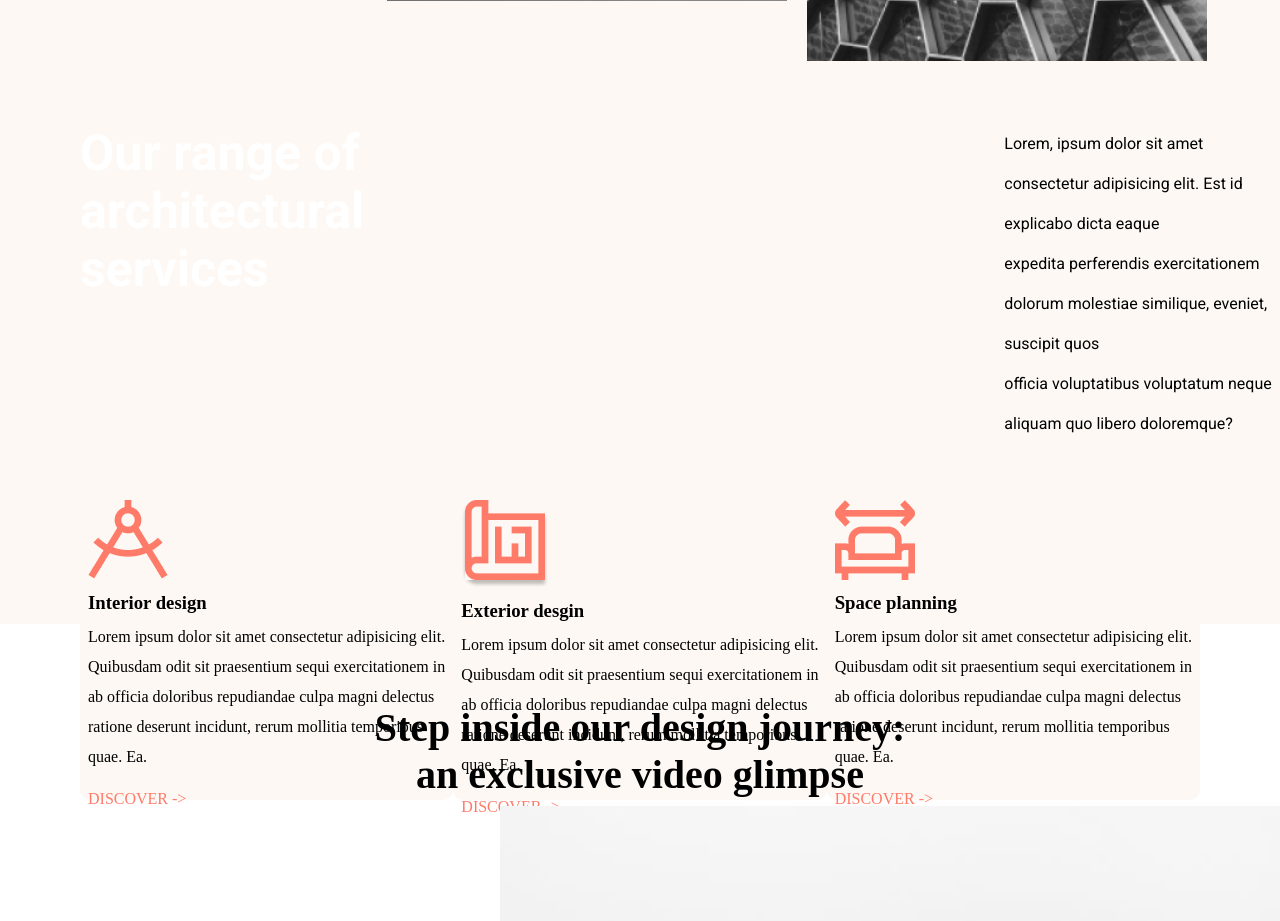
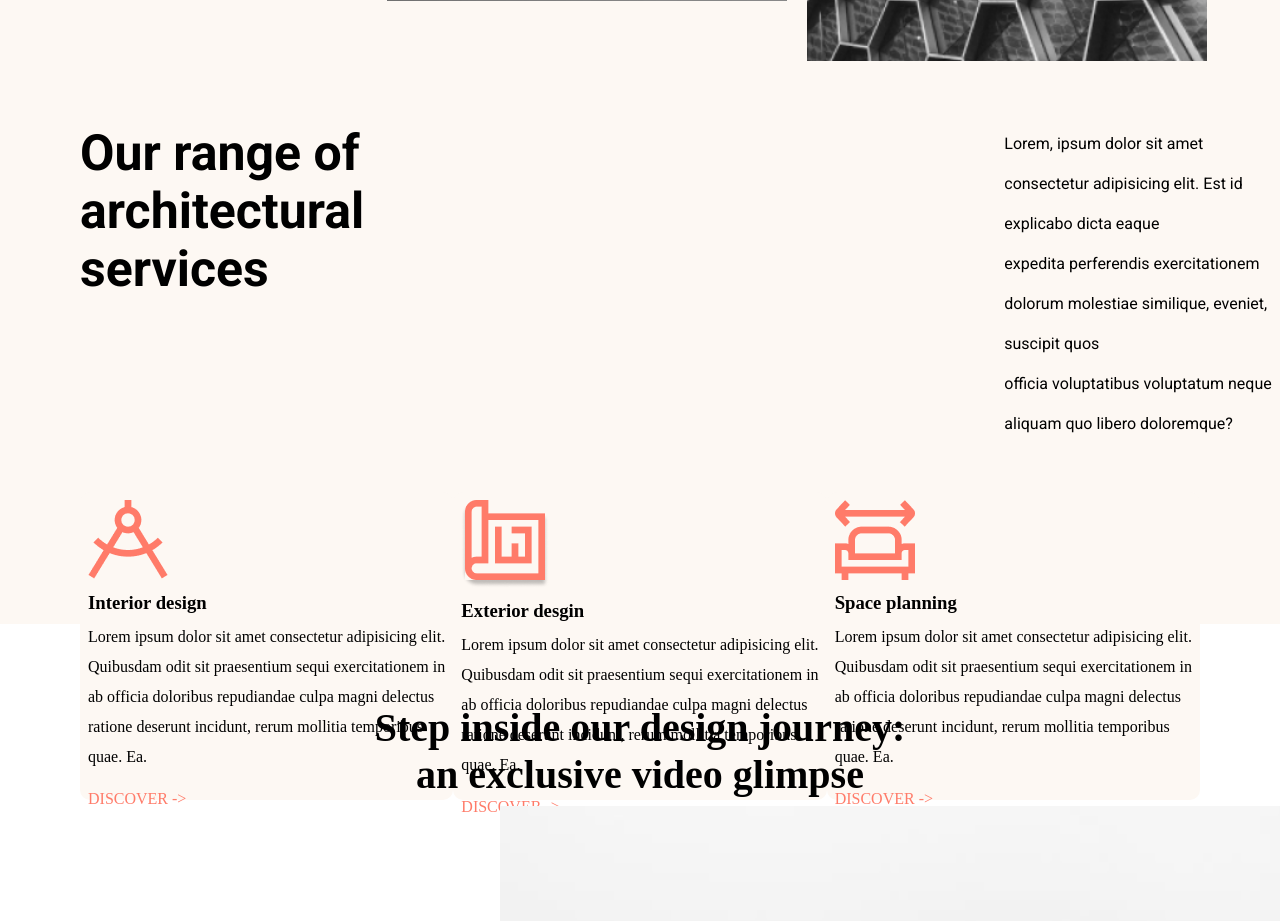
Before and after one commit to gabrieljcoutinho/Projeto-Archi-Firm, a React (Create React App) app: page / in a window 1280 px wide. Shown: the part 960-1881 px from the top of the page. Built offline with nearby package versions, Linux system fonts and the light colour scheme.

Commit message:
novo css

```diff
--- a/src/Css/faixaLaranjaSeparandoConteudo2.css
+++ b/src/Css/faixaLaranjaSeparandoConteudo2.css
@@ -2,7 +2,3 @@
     background-color: #FF7B69;
     height: 190px;
 }
-
-.titulo {
-    color: #fff;
-}
```
